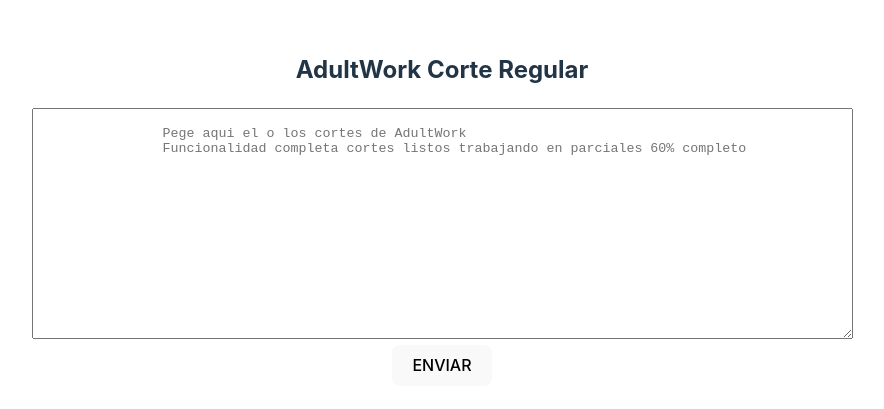
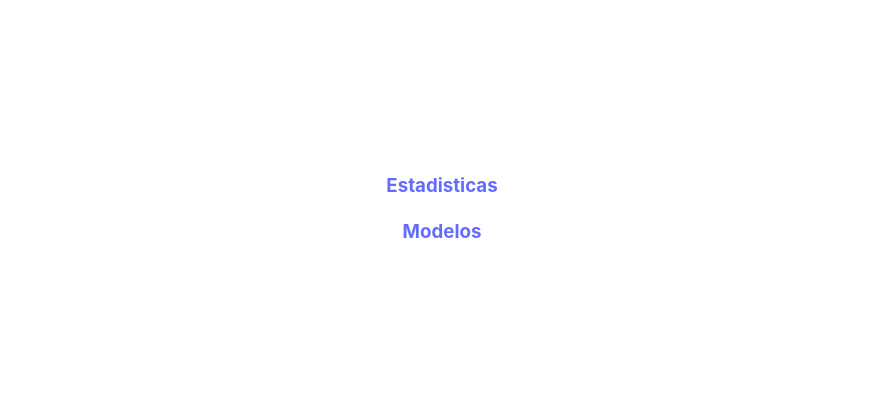
Before and after one commit to WilsonSanFullStack/front-Zoom, a React (Vite) app: page / in a window 1280 px wide. Shown: the part 191-600 px from the top of the page, without its empty margins (198-1082 px from the left). Built offline with nearby package versions, Linux system fonts and the light colour scheme.

Commit message:
se agregan home, estadisticas, cargue parcial y corte

```diff
--- a/src/App.jsx
+++ b/src/App.jsx
@@ -1,18 +1,31 @@
-import './App.css'
+import "./App.css";
 import { Routes, Route, useLocation } from "react-router-dom";
 
-import Adultregular from './components/Adultregular.jsx'
+import Adultregular from "./components/Adultregular.jsx";
+import Adultparcial from "./components/Adultparcial.jsx";
+import Home from "./components/Home.jsx";
+import Estadisticas from "./components/Estadisticas.jsx";
 
 function App() {
-
-
   return (
     <div>
       <Routes>
-      <Route path='/' element={<Adultregular component={Adultregular} />} />
+        <Route
+          path="/estadisticas"
+          element={<Estadisticas component={Estadisticas} />}
+        />
+        <Route
+          path="/estadisticas/carga/adultparcial"
+          element={<Adultparcial component={Adultparcial} />}
+        />
+        <Route
+          path="/estadisticas/carga/adultregular"
+          element={<Adultregular component={Adultregular} />}
+        />
+        <Route path="/" element={<Home component={Home} />} />
       </Routes>
     </div>
-  )
+  );
 }
 
-export default App
+export default App;
--- a/src/components/Adultparcial.jsx
+++ b/src/components/Adultparcial.jsx
@@ -0,0 +1,10 @@
+import React from "react";
+
+const Adultparcial = () => {
+  return (
+    <div>
+      <h3>soy adult Parcial</h3>
+    </div>
+  )
+};
+export default Adultparcial;
--- a/src/components/Adultregular.jsx
+++ b/src/components/Adultregular.jsx
@@ -2,7 +2,7 @@
 import { useDispatch, useSelector } from "react-redux";
 import { postCorte } from '../redux/actionAdult.js'
 
-function Adult() {
+function Adultregular() {
   const [input, setInput] = useState([])
   const [datas, setDatas] = useState(input);
   const dispatch = useDispatch();
@@ -80,4 +80,4 @@
   )
 }
 
-export default Adult;
+export default Adultregular;
--- /dev/null
+++ b/src/components/CargarEstadisticas.jsx
@@ -0,0 +1,24 @@
+import React from "react";
+import { Link } from "react-router-dom";
+
+const SeleccionarPagina = () => {
+  return (
+    <div>
+      <h3>aqui se cargan las Estadisticas</h3>
+
+        <>
+      <Link to='/estadisticas/carga/adultregular'>
+        <p>Corte</p>
+        <img src="/AWLogo_on.png" alt="logo AdultWork" />
+      </Link>
+        </>
+        <>
+      <Link to='/estadisticas/carga/adultparcial'>
+        <p>Parcial</p>
+        <img src="/AWLogo_on.png" alt="logo AdultWork" />
+      </Link>
+        </>
+    </div>
+  );
+};
+export default SeleccionarPagina;
--- /dev/null
+++ b/src/components/Estadisticas.jsx
@@ -0,0 +1,39 @@
+import React, { useState } from "react";
+
+import CargarEstadisticas from "./CargarEstadisticas.jsx";
+import VerEstadisticas from './VerEstadisticas.jsx'
+
+const Estadisticas = () => {
+  const [opcion, setOpcion] = useState({
+    cargar: false,
+    ver: false,
+  });
+
+  const handleSeleccion = (opcionSeleccionada) => {
+    if (opcionSeleccionada === "cargar") {
+      setOpcion({ cargar: true, ver: false });
+    } else if (opcionSeleccionada === "ver") {
+      setOpcion({ cargar: false, ver: true });
+    }
+  };
+
+  return (
+    <div>
+      <h2>Seleccione una de las opciones</h2>
+      <div>
+        <h3>Cargar Estadisticas</h3>
+        <button onClick={() => handleSeleccion("cargar")}>Seleccionar Cargar</button>
+      </div>
+      <div>
+        <h3>Ver Estadisticas</h3>
+        <button onClick={() => handleSeleccion("ver")}>Seleccionar Ver</button>
+      </div>
+      <div>
+        {opcion.cargar && <CargarEstadisticas />}
+        {opcion.ver && <VerEstadisticas />}
+      </div>
+    </div>
+  );
+};
+
+export default Estadisticas;
--- /dev/null
+++ b/src/components/Home.jsx
@@ -0,0 +1,16 @@
+import React from "react";
+import { Link } from "react-router-dom";
+
+const Home = () => {
+  return (
+    <div>
+      <Link to='/estadisticas'>
+        <h3>Estadisticas</h3>
+      </Link>
+      <Link>
+      <h3>Modelos</h3>
+      </Link>
+    </div>
+  );
+};
+export default Home;
--- /dev/null
+++ b/src/components/VerEstadisticas.jsx
@@ -0,0 +1,10 @@
+import React from "react";
+
+const CargarEstadisticas = () => {
+  return (
+    <div>
+      <h3>aqui vamos a ver estadisticas</h3>
+    </div>
+  )
+};
+export default CargarEstadisticas;
--- a/src/redux/actionAdult.js
+++ b/src/redux/actionAdult.js
@@ -2,8 +2,8 @@
 import { GET_CORTE, POST_CORTE } from "./actionsTypes.js";
 
 // const URL = import.meta.env.VITE_REACT_APP_URL;
-// const URL = 'http://localhost:3001'
-const URL = 'https://zoomvirtuel.onrender.com'
+const URL = 'http://localhost:3001'
+// const URL = 'https://zoomvirtuel.onrender.com'
 const post = 'corte'
 
 export const postCorte = (datas) => {
```
Also changed, not shown: public/AWLogo_on.png (added).
